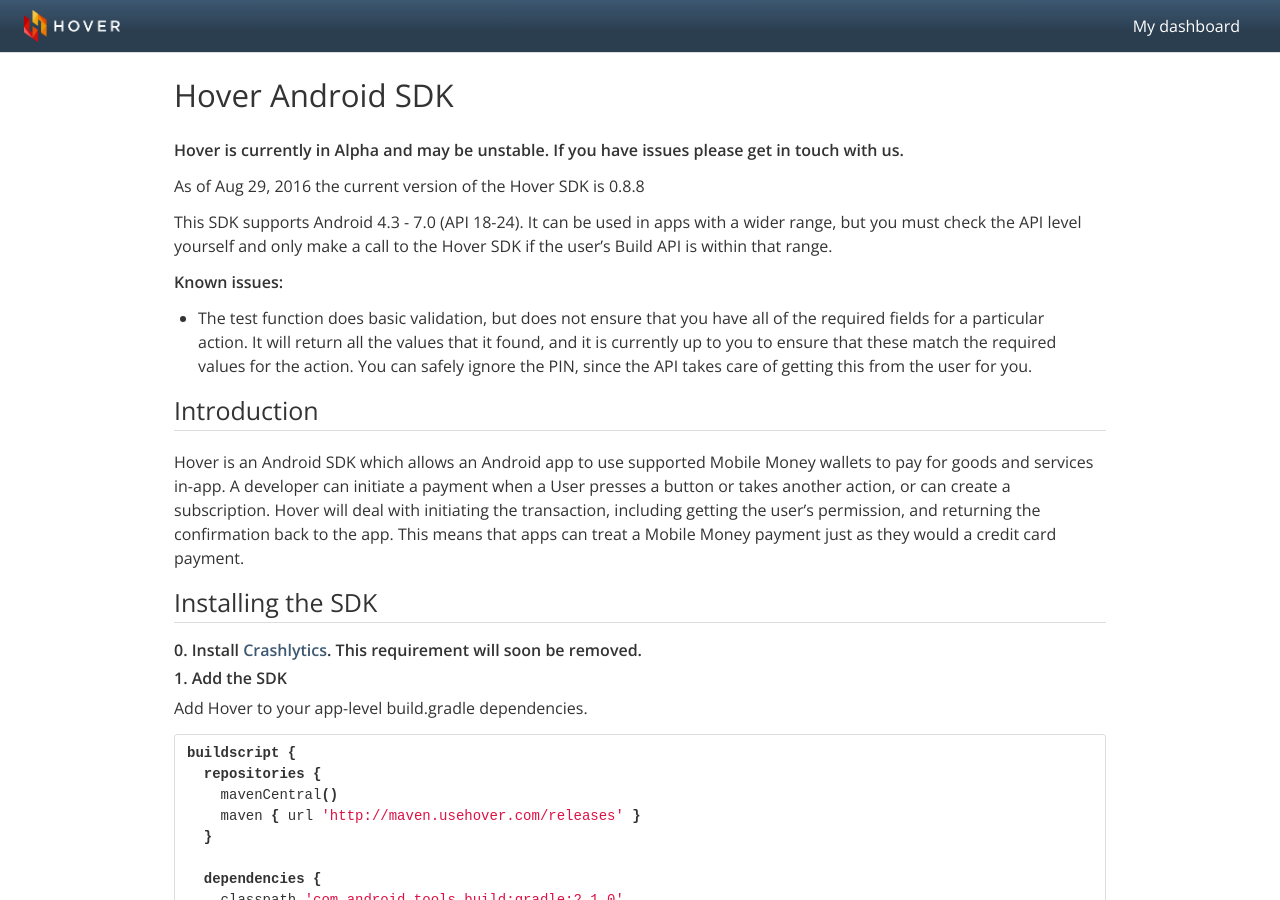
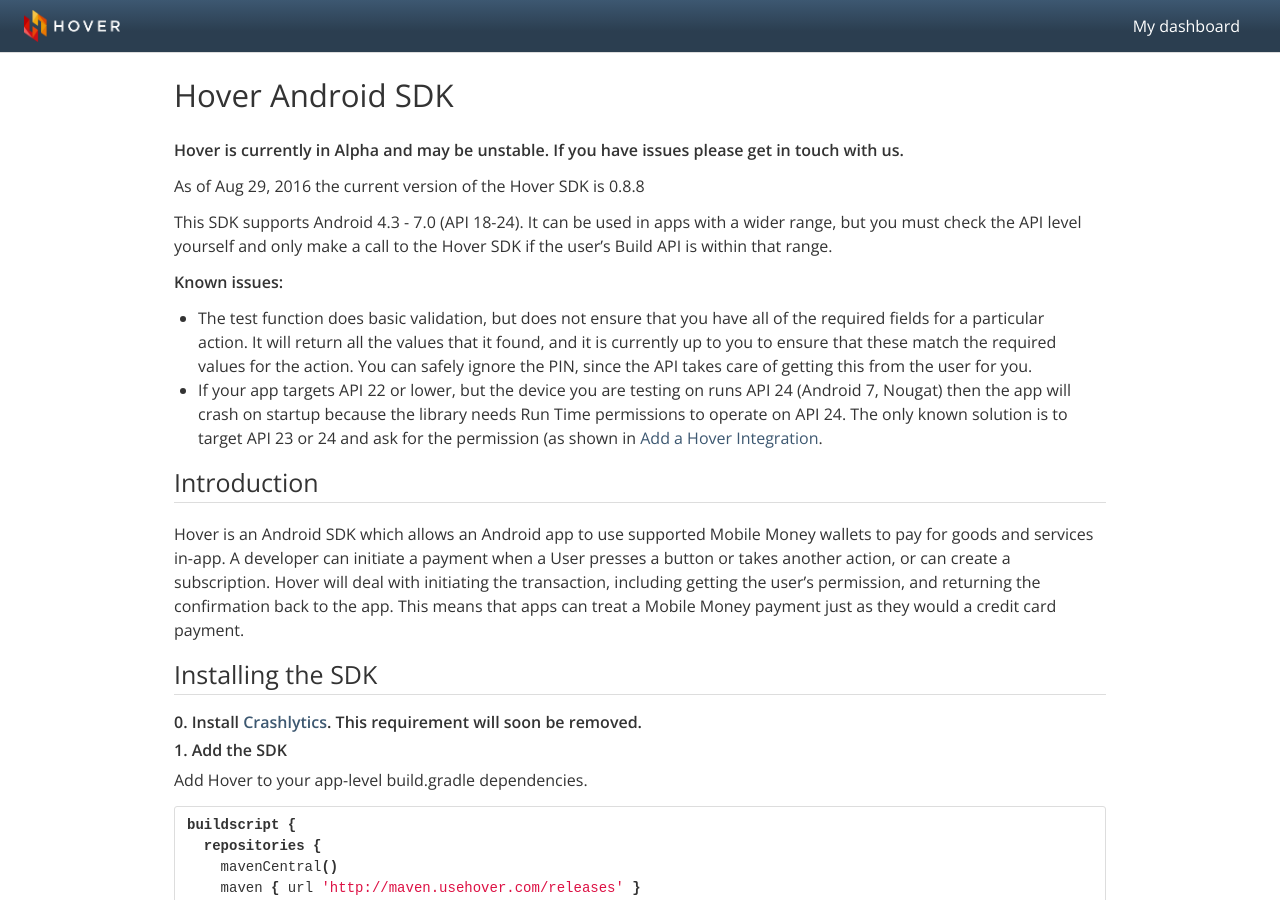
Before and after one commit to stephengacheru/usehover.github.io, a Jekyll site: the page built from index.md, in a window 1280 px wide and 900 px high. Built offline with Jekyll 4.4.1, drawn with Linux system fonts in a browser that asks for light colours.

Commit message:
Update index.md
Added known issue

```diff
--- a/index.md
+++ b/index.md
@@ -13,6 +13,7 @@ This SDK supports Android 4.3 - 7.0 (API 18-24). It can be used in apps with a w
 **Known issues:**
 
 * The test function does basic validation, but does not ensure that you have all of the required fields for a particular action. It will return all the values that it found, and it is currently up to you to ensure that these match the required values for the action. You can safely ignore the PIN, since the API takes care of getting this from the user for you.
+* If your app targets API 22 or lower, but the device you are testing on runs API 24 (Android 7, Nougat) then the app will crash on startup because the library needs Run Time permissions to operate on API 24. The only known solution is to target API 23 or 24 and ask for the permission (as shown in [Add a Hover Integration](#add-a-hover-integration).
 
 ## Introduction
 
```
